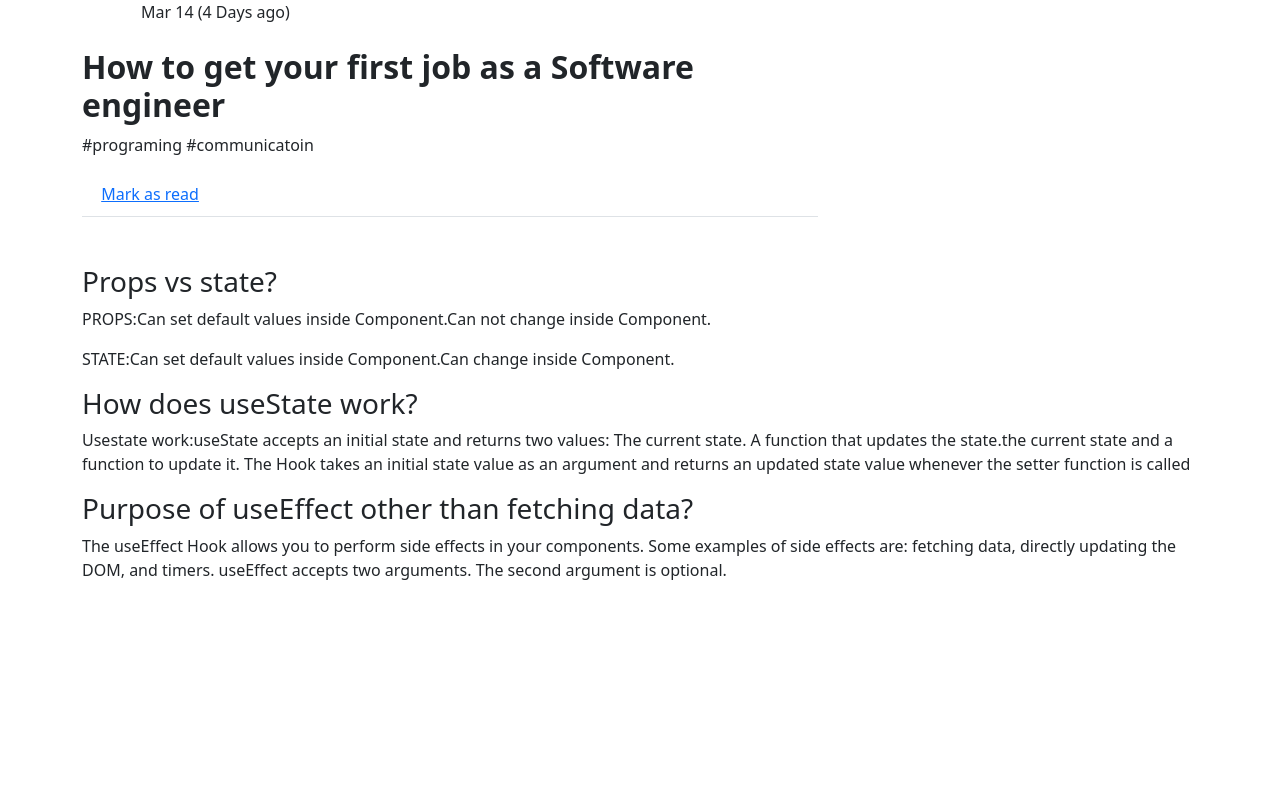
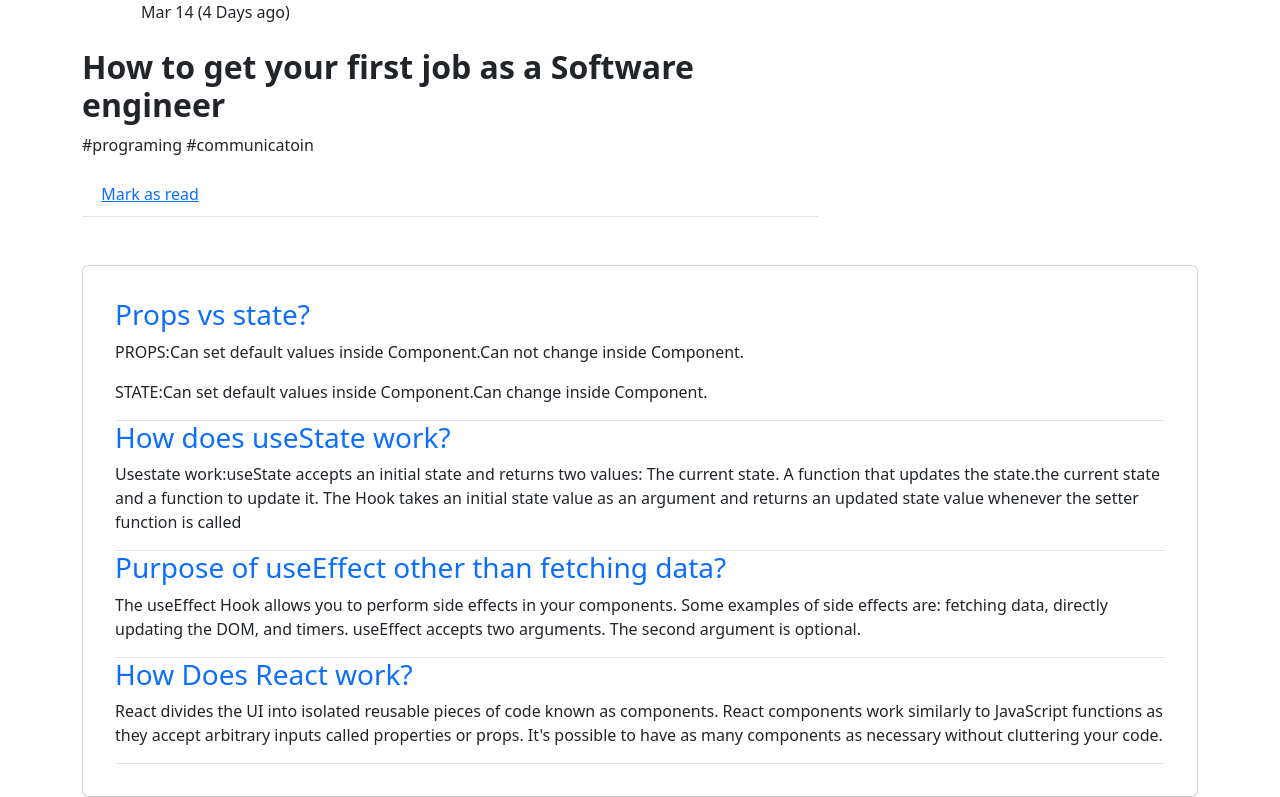
Before and after one commit to konaakter/knowledge-cafe, a React (Vite) app: page / in a window 1280 px wide. Shown: the part 3374-4171 px from the top of the page. Before the commit the page ends 3972 px from the top, so only its background shows below. Built offline with nearby package versions, Linux system fonts and the light colour scheme.

Commit message:
added 1 quitoin and css add

```diff
--- a/src/componet/Quiz/Quiz.jsx
+++ b/src/componet/Quiz/Quiz.jsx
@@ -2,22 +2,27 @@ import React from 'react';
 
 const Quiz = () => {
     return (
-        <div>
+        <div className='card'>
             <div>
-                <div>
-                    <h3>Props vs state?</h3>
+                <div className='border-bottom'>
+                    <h3 className='text-primary'>Props vs state?</h3>
                     <p>PROPS:Can set default values inside Component.Can not change inside Component.</p>
                     <p>STATE:Can set default values inside Component.Can change inside Component.</p>
 
                 </div>
             </div>
-            <div>
-                <h3>How does useState work?</h3>
+            <div className='border-bottom'>
+                <h3 className='text-primary'>How does useState work?</h3>
                 <p>Usestate work:useState accepts an initial state and returns two values: The current state. A function that updates the state.the current state and a function to update it. The Hook takes an initial state value as an argument and returns an updated state value whenever the setter function is called</p>
             </div>
-            <div>
-                <h3>Purpose of useEffect other than fetching data?</h3>
+            <div className='border-bottom'>
+                <h3 className='text-primary'>Purpose of useEffect other than fetching data?</h3>
                 <p>The useEffect Hook allows you to perform side effects in your components. Some examples of side effects are: fetching data, directly updating the DOM, and timers. useEffect accepts two arguments. The second argument is optional.</p>
+            </div>
+            <div className='border-bottom'>
+                <h3 className='text-primary'>How Does React work?</h3>
+               <p>React divides the UI into isolated reusable pieces of code known as components. React components work similarly to JavaScript functions as they accept arbitrary inputs called properties or props. It's possible to have as many components as necessary without cluttering your code.</p>
+
             </div>
 
         </div>
```
